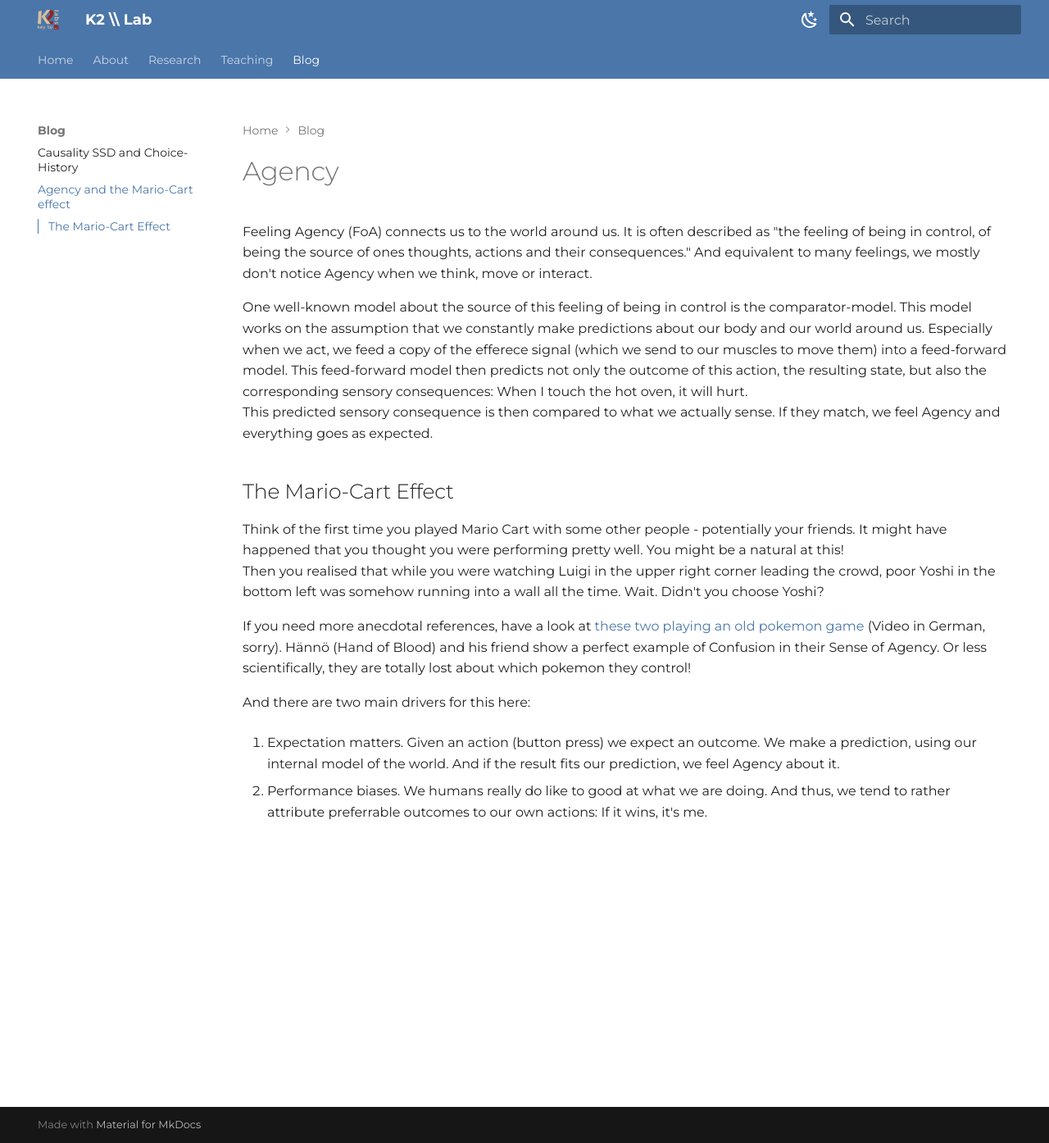
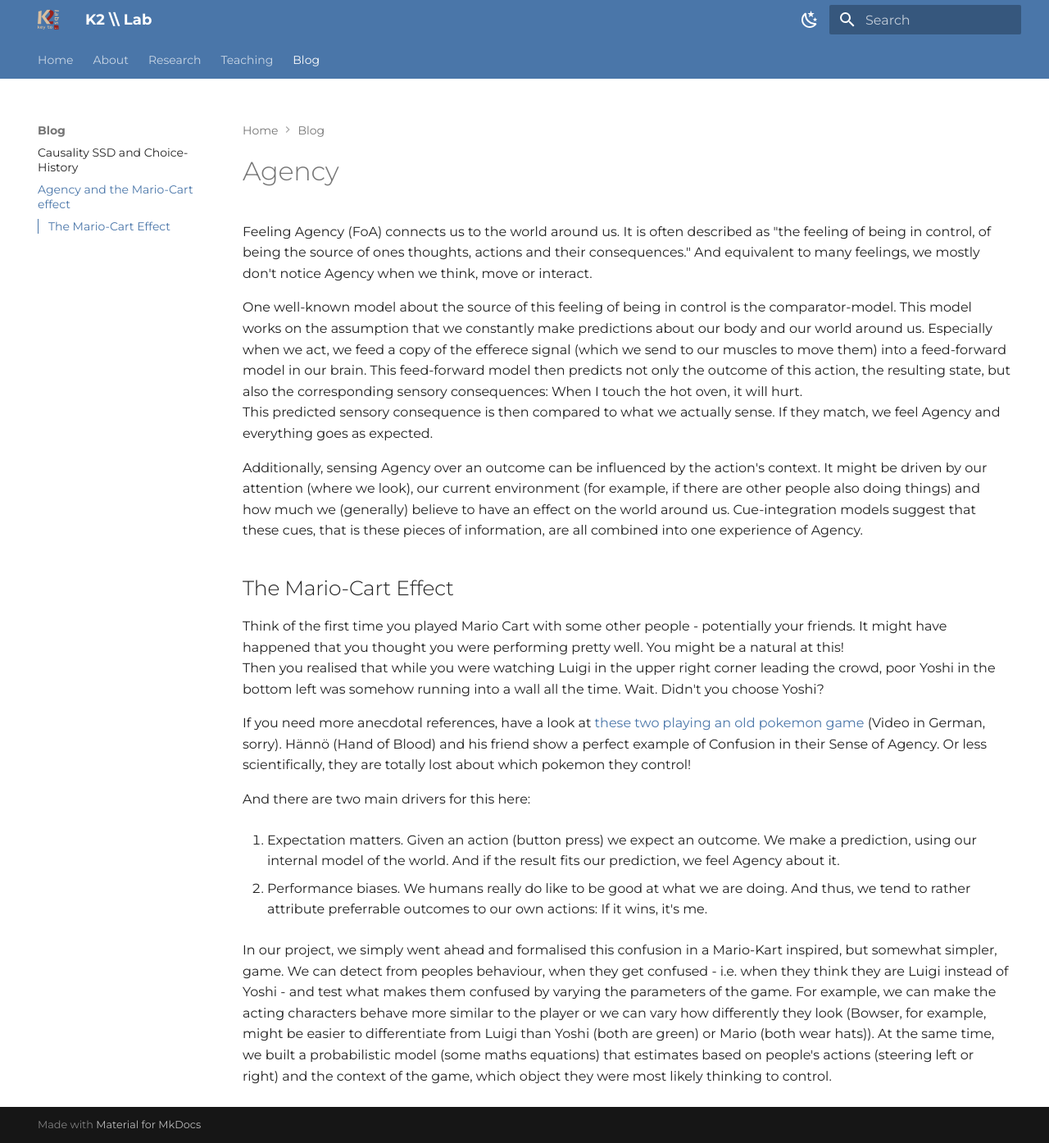
Before and after one commit to uvest/kai_streiling, an MkDocs documentation site: the page built from docs/blog/Agency.md, in a window 1280 px wide and 1394 px high. Shown: the whole window at 82% size. Built offline with MkDocs 1.6.1 and Material for MkDocs 9.7.7, drawn with Linux system fonts in a browser that asks for light colours.

Commit message:
minor update to content

```diff
--- a/docs/blog/Agency.md
+++ b/docs/blog/Agency.md
@@ -6,8 +6,10 @@ title: Agency
 
 Feeling Agency (FoA) connects us to the world around us. It is often described as "the feeling of being in control, of being the source of ones thoughts, actions and their consequences." And equivalent to many feelings, we mostly don't notice Agency when we think, move or interact.
 
-One well-known model about the source of this feeling of being in control is the comparator-model. This model works on the assumption that we constantly make predictions about our body and our world around us. Especially when we act, we feed a copy of the efferece signal (which we send to our muscles to move them) into a feed-forward model. This feed-forward model then predicts not only the outcome of this action, the resulting state, but also the corresponding sensory consequences: When I touch the hot oven, it will hurt. <br>
+One well-known model about the source of this feeling of being in control is the comparator-model. This model works on the assumption that we constantly make predictions about our body and our world around us. Especially when we act, we feed a copy of the efferece signal (which we send to our muscles to move them) into a feed-forward model in our brain. This feed-forward model then predicts not only the outcome of this action, the resulting state, but also the corresponding sensory consequences: When I touch the hot oven, it will hurt. <br>
 This predicted sensory consequence is then compared to what we actually sense. If they match, we feel Agency and everything goes as expected.
+
+Additionally, sensing Agency over an outcome can be influenced by the action's context. It might be driven by our attention (where we look), our current environment (for example, if there are other people also doing things) and how much we (generally) believe to have an effect on the world around us.  Cue-integration models suggest that these cues, that is these pieces of information, are all combined into one experience of Agency.
 
 ## The Mario-Cart Effect
 Think of the first time you played Mario Cart with some other people - potentially your friends. It might have happened that you thought you were performing pretty well. You might be a natural at this! <br>
@@ -19,4 +21,6 @@ And there are two main drivers for this here:
 
 1. Expectation matters. Given an action (button press) we expect an outcome. We make a prediction, using our internal model of the world. And if the result fits our prediction, we feel Agency about it.
 
-2. Performance biases. We humans really do like to good at what we are doing. And thus, we tend to rather attribute preferrable outcomes to our own actions: If it wins, it's me.
+2. Performance biases. We humans really do like to be good at what we are doing. And thus, we tend to rather attribute preferrable outcomes to our own actions: If it wins, it's me.
+
+In our project, we simply went ahead and formalised this confusion in a Mario-Kart inspired, but somewhat simpler, game. We can detect from peoples behaviour, when they get confused - i.e. when they think they are Luigi instead of Yoshi - and test what makes them confused by varying the parameters of the game. For example, we can make the acting characters behave more similar to the player or we can vary how differently they look (Bowser, for example, might be easier to differentiate from Luigi than Yoshi (both are green) or Mario (both wear hats)). At the same time, we built a probabilistic model (some maths equations) that estimates based on people's actions (steering left or right) and the context of the game, which object they were most likely thinking to control.
```
Also changed, not shown: docs/index.md (+1 -3 lines).
